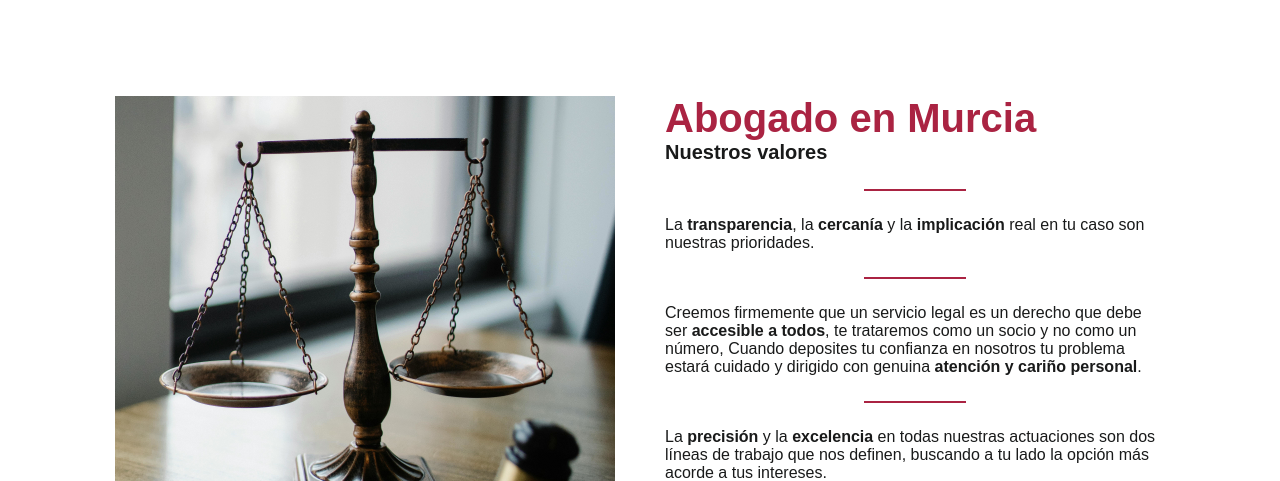
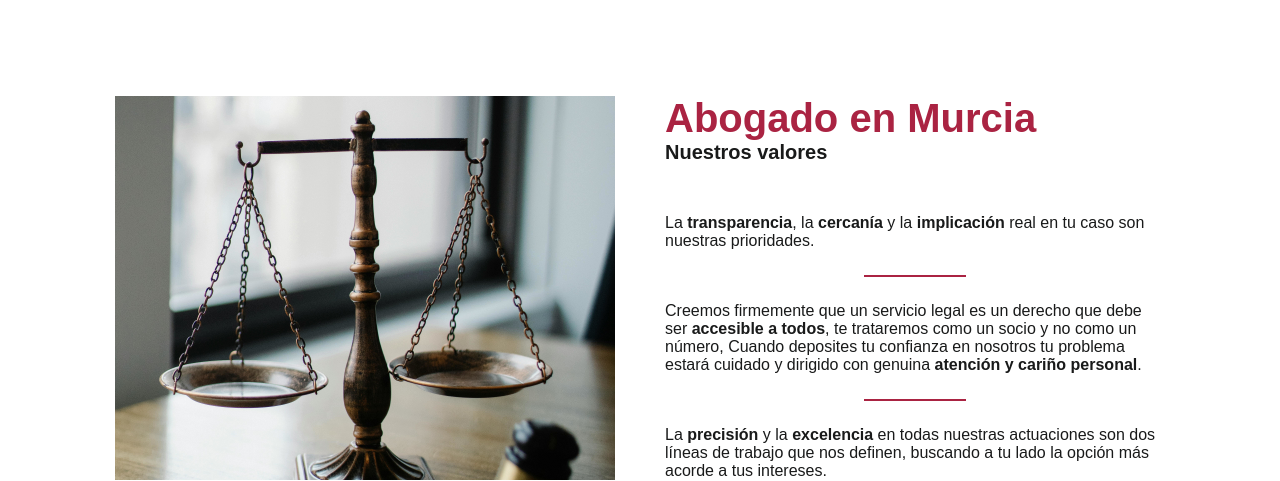
Before and after one commit to ldulivo/mjabogado.com, a PHP site: page / in a window 1280 px wide. Shown: the part 664-1145 px from the top of the page. Run offline with PHP 8.4, Linux system fonts and the light colour scheme.

Commit message:
fix: primer p

```diff
--- a/assets/css/styles.css
+++ b/assets/css/styles.css
@@ -176,7 +176,6 @@
 }
 
 main .content section:first-of-type .text p {
-  /* margin-bottom: 50px; */
   position: relative;
 }
 
@@ -193,6 +192,12 @@
   font-size: 1.25rem;
   margin-top: 0;
   font-weight: bold;
+  margin-bottom: 50px;
+}
+
+main .content section:first-of-type .text p:first-of-type::after {
+  content: none;
+  display: none;
 }
 
 /*** Featured services ***/
--- a/index.html
+++ b/index.html
@@ -39,7 +39,8 @@
   <link rel="icon" href="assets/img/favicon.svg" type="image/svg+xml">
 
   <!-- Stylesheet -->
-  <link rel="stylesheet" href="https://ldulivo.github.io/mjabogado.com/assets/css/styles.css">
+  <link rel="stylesheet" href="/assets/css/styles.css">
+  <!-- <link rel="stylesheet" href="https://ldulivo.github.io/mjabogado.com/assets/css/styles.css"> -->
 
   <!-- Schema Markup for SEO (JSON-LD) -->
   <script type="application/ld+json">
```
